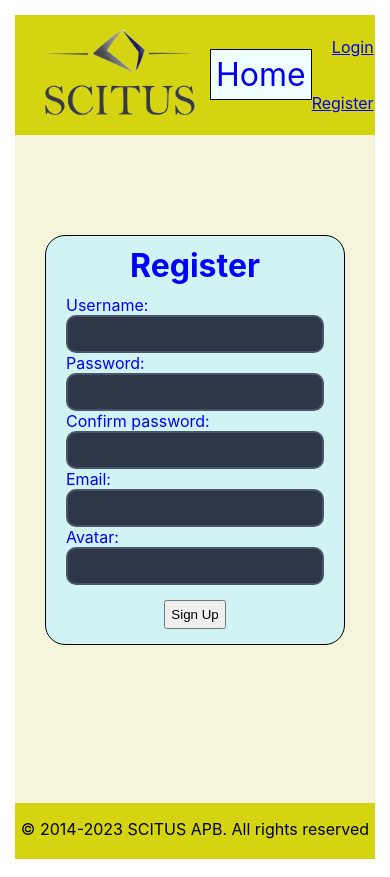
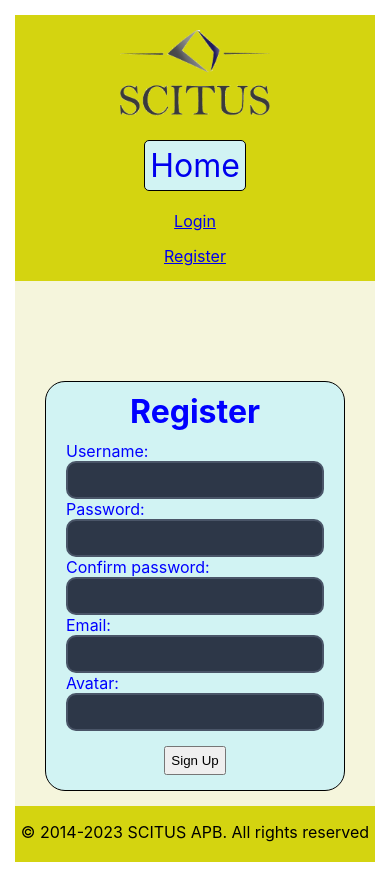
Before and after one commit to nesuesu/Legal, a React (Create React App) app: page /register in a window 390 px wide. Built offline with nearby package versions, Linux system fonts and the light colour scheme; data requests are answered from the project's data file.

Commit message:
Styles + Responsiveness

```diff
--- a/src/App.css
+++ b/src/App.css
@@ -1,3 +1,14 @@
+
+
+/* MAIN COLORS  */
+
+:root { /* The :root pseudo-class selector matches the document's root element which is always the html element but its specificity is higher. :root can be useful for declaring global CSS variables: */
+    --color-main: beige; /* main viewport */
+    --color-header: rgb(212, 212, 16); /* header and footer */
+    --color-form: rgb(209, 243, 243); /* forms */
+    font-family: 'Franklin Gothic Medium', 'Arial Narrow', Arial, sans-serif;
+}
+
 
 /* ---------COMMON STYLES--------------- */
 
@@ -20,7 +31,7 @@ body {
 header {
     position: sticky;
     top: 0px;
-    background-color: rgb(212, 212, 16);
+    background-color: var(--color-header);
   }
 
   .flex {
@@ -32,8 +43,8 @@ header {
   .logo {
     width: 200px;
     display: flex;
-    align-items: center ;
-    margin: 15px;
+    align-items: center;
+    margin: 15px 0px;
   }
 
   .logo img {
@@ -50,8 +61,9 @@ header {
   .menuitem {
     text-decoration: none;
     border: 1px solid black;
+    border-radius: 5px;
     padding: 5px;
-    background-color: azure;
+    background-color: var(--color-form);
   }
 
   .login {
@@ -61,24 +73,26 @@ header {
     gap: 15px;
     width: 200px;
     text-align: right;
+    padding-right: 25px;
   }
 
   .userinfo {
+    padding: 10px 0px 10px 100px;
+    width: 200px;
     text-align: center;
-    padding: 10px 0px;
   }
 
 
 /* ----LOGIN / REGISTER / ADDQUESTION / ADDANSWER --------- */
 
 .forma {
-    background-color: rgb(209, 243, 243);
+    background-color: var(--color-form);
     color: blue;
     width: 300px;
     border: 1px solid black;
     border-radius: 20px;
     padding: 0px 20px;
-    margin: 100px auto 0px;
+    margin: 100px auto 15px;
   }
 
   .forma h1 {
@@ -118,7 +132,7 @@ header {
 #page-container {
     position: relative;
     min-height: 100vh;
-    background-color: beige;
+    background-color: var(--color-main);
 }
 
 #content-wrap {
@@ -131,23 +145,38 @@ header {
     width: 100%;
     height: 3.5rem;            /* Footer height */
     text-align: center;
-    background-color: rgb(212, 212, 16);
+    background-color: var(--color-header);
 }
 
 /* -------------RESPONSIVENESS------------- */
 
-    /* @media only screen and (max-width: 768px) {
+    @media only screen and (max-width: 768px) {
       .flex {
         flex-direction: column;
         gap: 20px;
+        min-width: 200px;
       }
       .menu {
-        justify-content: space-around;
+        /* text-align: center; */
+        margin: auto;
       }
       .logo {
         text-align: center;
+        display: block;
+        margin: auto;
+        margin-top: 15px;
       }
       .login {
+        width: 100%;
         text-align: center;
+        padding-right: 0px;
+        margin-bottom: 15px;
       }
-    } */
+      .userinfo {
+        padding: 10px 0px;
+        width: 200px;
+        /* text-align: center; */
+        display: block;
+        margin: auto;
+      }
+    }
--- a/src/components/pages/Home.jsx
+++ b/src/components/pages/Home.jsx
@@ -1,7 +1,19 @@
+import { useContext } from "react";
+import UserContext from "../../contexts/UserContext";
 
 const Home = () => {
+
+    const {loggedInUser} = useContext(UserContext);
+
     return (
         <>
+        { loggedInUser ?
+            <>
+            <img style={{opacity:'0.25', display:'block', margin:'auto'}} src="https://www.deardrmooney.com/wp-content/uploads/2019/05/Depositphotos_15193351_l-2015-1038x564.jpg" alt="welcome" />
+            </>
+        :
+            <h1 style={{marginTop:'10%'}}>Please Log In</h1>
+        }
         </>
     )
 }
```
